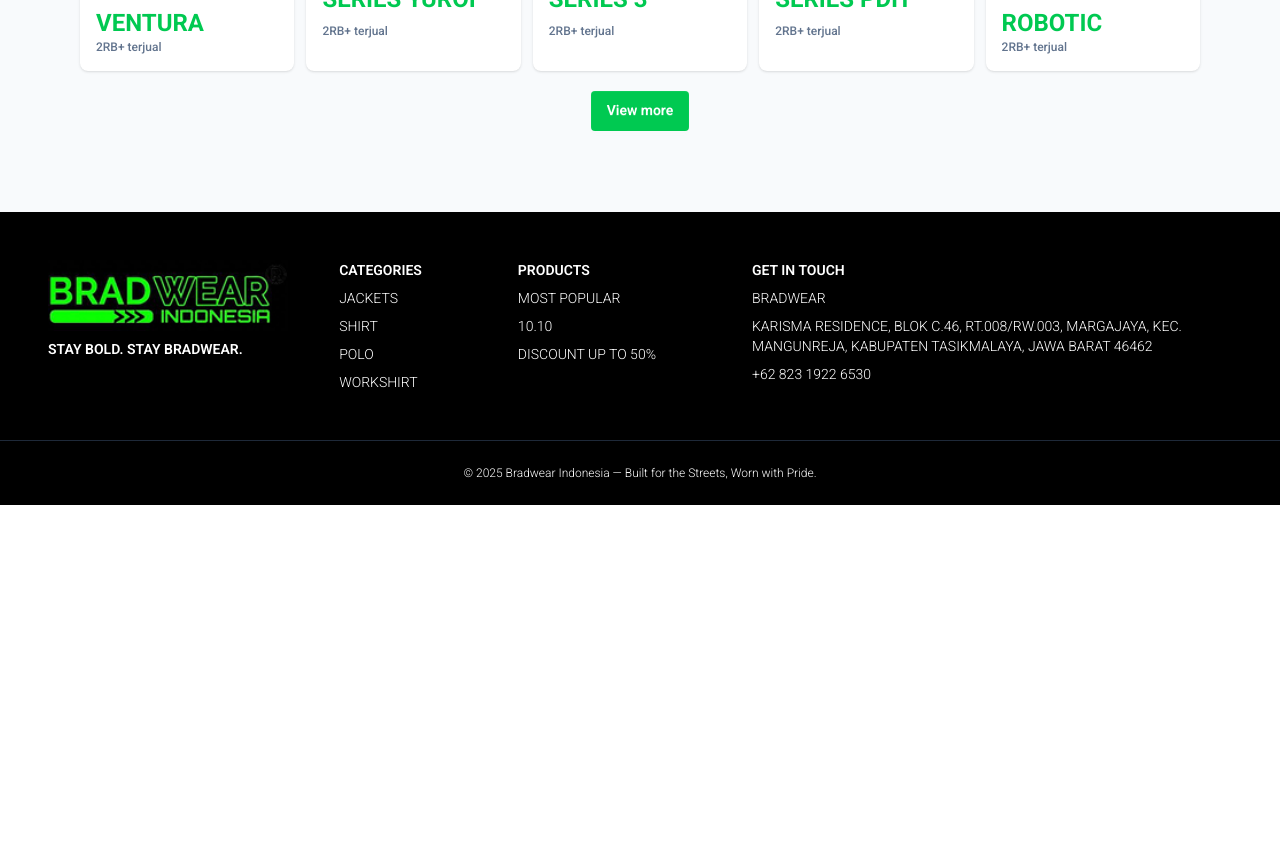
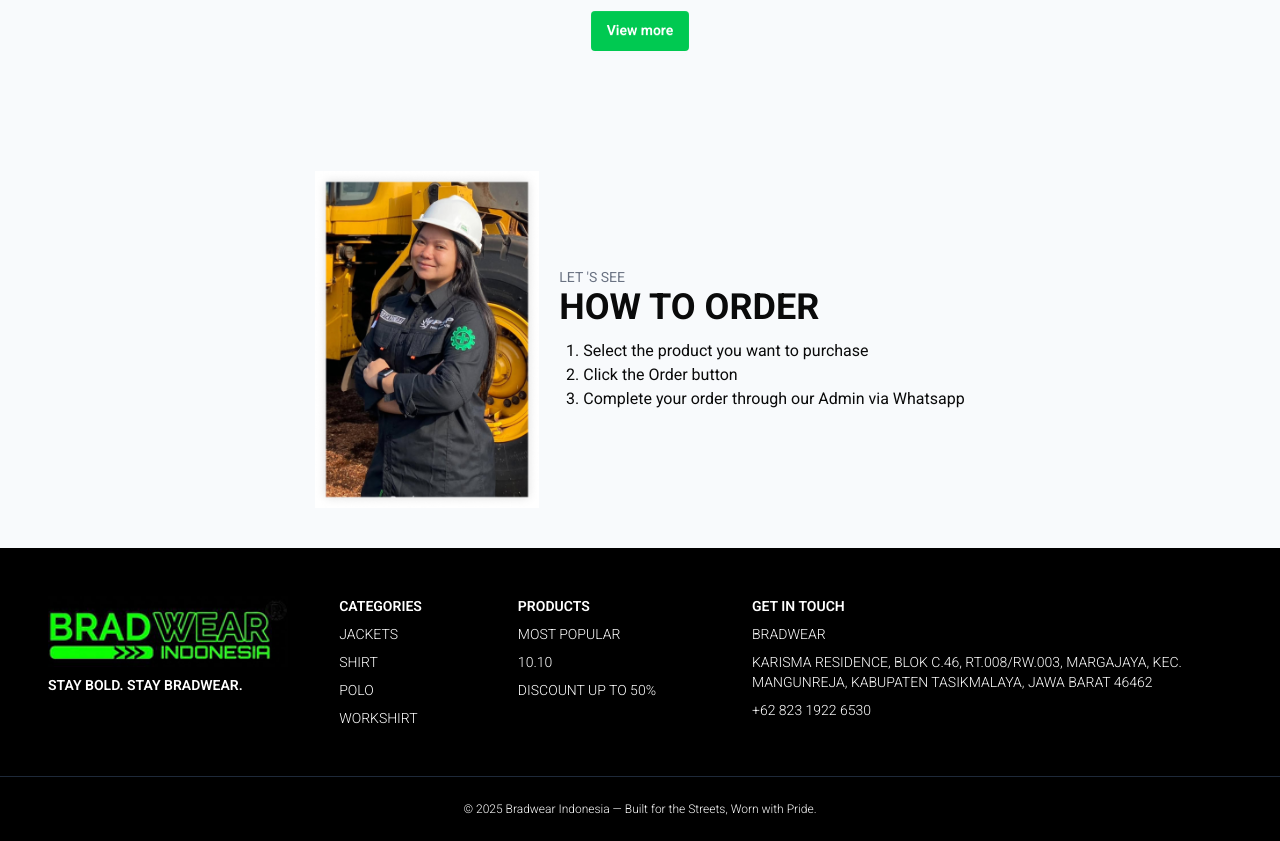
Before and after one commit to Amoebajelek/bradwearindonesia, a Next.js app: page / in a window 1280 px wide. Shown: the part 660-1501 px from the top of the page. Before the commit the page ends 1165 px from the top, so only its background shows below. Built offline with nearby package versions, Linux system fonts and the light colour scheme.

Commit message:
Add how to order component

```diff
--- /dev/null
+++ b/app/_components/Order.tsx
@@ -0,0 +1,32 @@
+import Image from "next/image";
+import Carousel1 from "@/public/Carousel-1.jpg";
+
+export default function Order() {
+  return (
+    <div className="flex w-full justify-center items-center p-6 lg:px-20 lg:py-10 gap-5">
+      <Image
+        src={Carousel1}
+        alt="How to order"
+        width={240}
+        height={24}
+        className="hidden lg:flex w-1/5"
+        loading="lazy"
+      />
+      <div className="flex flex-col gap-3">
+        <div className="flex flex-col gap-0">
+          <p className="uppercase text-xs lg:text-sm font-regular text-gray-500">
+            Let &apos;s see
+          </p>
+          <h2 className="uppercase text-2xl lg:text-4xl font-bold">
+            How to order
+          </h2>
+        </div>
+        <ol className="list-decimal ms-6">
+          <li>Select the product you want to purchase</li>
+          <li>Click the Order button</li>
+          <li>Complete your order through our Admin via Whatsapp</li>
+        </ol>
+      </div>
+    </div>
+  );
+}
--- a/app/page.tsx
+++ b/app/page.tsx
@@ -1,5 +1,6 @@
 import Footer from "./_components/Footer";
 import Navbar from "./_components/Navbar";
+import Order from "./_components/Order";
 import Products from "./_components/Products";
 import Link from "next/link";
 
@@ -7,13 +8,7 @@
   return (
     <div className="flex flex-col w-full min-h-screen bg-slate-50">
       <Navbar />
-      <div className="flex flex-col min-h-lvh w-full p-6 lg:p-20 justify-start gap-5">
-        <div className="flex flex-col gap-0">
-          <p className="uppercase text-xs lg:text-sm font-regular text-gray-500">
-            best sellers
-          </p>
-          <h2 className="uppercase text-2xl lg:text-4xl font-bold">comfort every day</h2>
-        </div>
+      <div className="flex flex-col h-fit w-full p-6 lg:p-20 justify-start gap-5">
         <Products />
         <div className="card-actions justify-center">
           <Link href="#">
@@ -23,6 +18,7 @@
           </Link>
         </div>
       </div>
+      <Order />
       <Footer />
     </div>
   );
```
